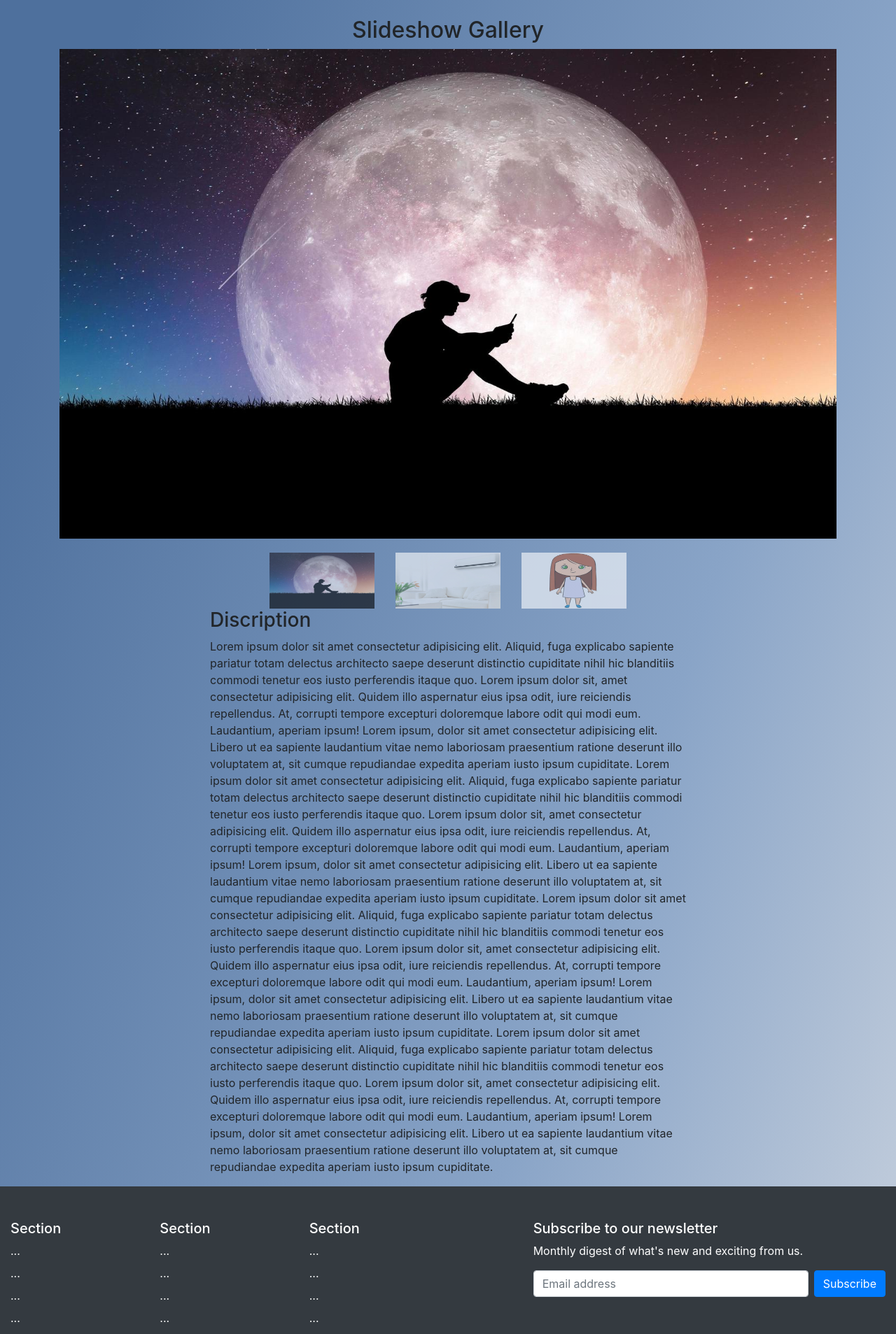
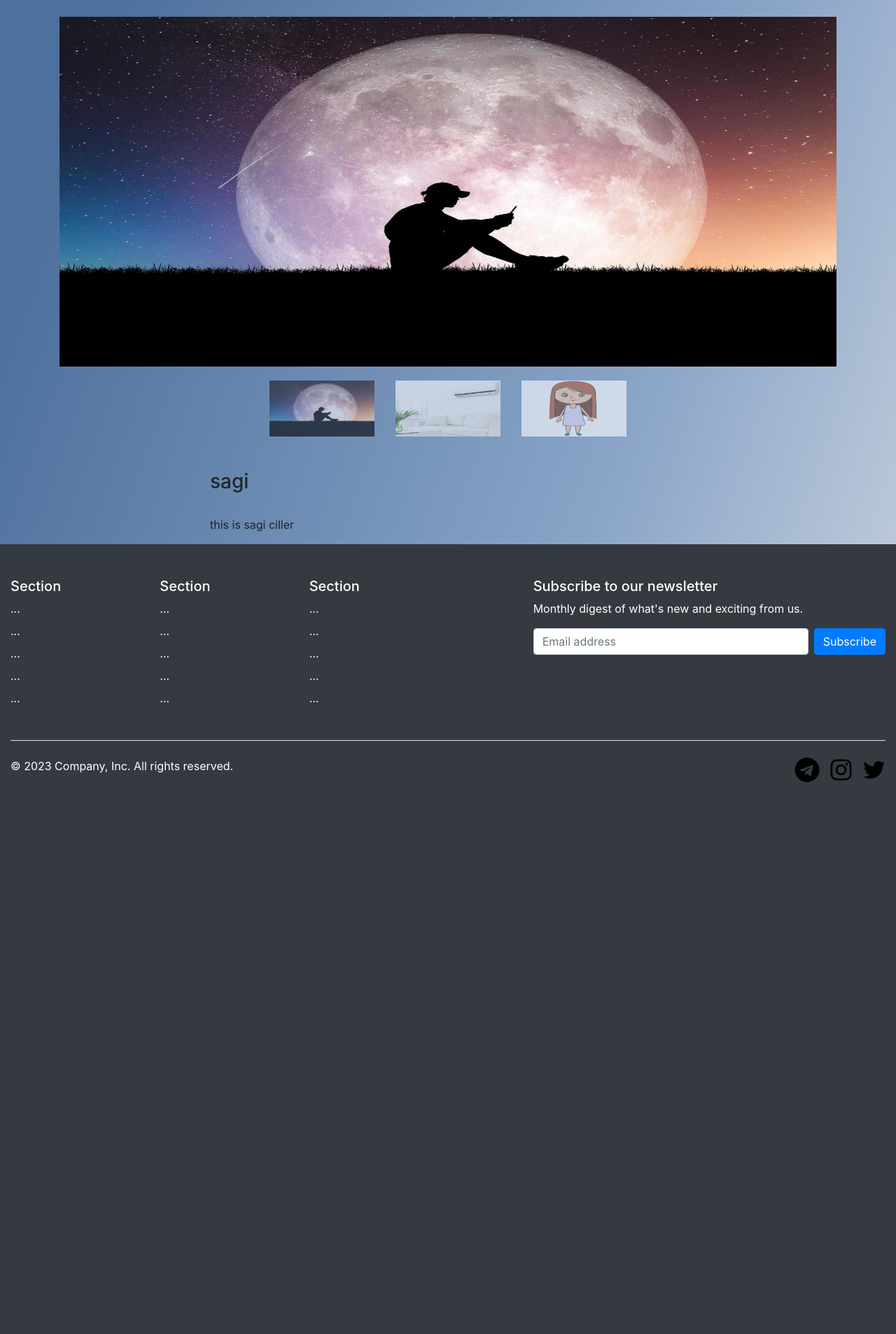
Before and after one commit to erf04/pro-mahoor, a Django app: page /product/1/ in a window 1280 px wide. Shown: the part 86-1993 px from the top of the page at 70% size. After the commit the page ends 1204 px from the top, so only its background shows below. Run offline with Django 4.2, Linux system fonts and the light colour scheme; data comes from the database, SQL or seed files in the repository; some libraries are stand-ins or nearby versions.

Commit message:
editting abit seeproduct

```diff
--- a/mahoortah/pages/templates/seeproduct.html
+++ b/mahoortah/pages/templates/seeproduct.html
@@ -18,11 +18,10 @@
   }
 
   img {
-    height: 700px;
+    height: 500px;
   }
 </style>
 <body>
-  <h2 style="text-align: center">Slideshow Gallery</h2>
 
   <div class="container">
     <div>
@@ -87,49 +86,12 @@
       </div>
     </div>
   </div>
-
+<br><br>
   <div class="center" id="discription" style="width: 100%">
-    <h3>Discription</h3>
+    <h3>{{thepro.title}}</h3>
+    <br>
     <p>
-      Lorem ipsum dolor sit amet consectetur adipisicing elit. Aliquid, fuga
-      explicabo sapiente pariatur totam delectus architecto saepe deserunt
-      distinctio cupiditate nihil hic blanditiis commodi tenetur eos iusto
-      perferendis itaque quo. Lorem ipsum dolor sit, amet consectetur
-      adipisicing elit. Quidem illo aspernatur eius ipsa odit, iure reiciendis
-      repellendus. At, corrupti tempore excepturi doloremque labore odit qui
-      modi eum. Laudantium, aperiam ipsum! Lorem ipsum, dolor sit amet
-      consectetur adipisicing elit. Libero ut ea sapiente laudantium vitae nemo
-      laboriosam praesentium ratione deserunt illo voluptatem at, sit cumque
-      repudiandae expedita aperiam iusto ipsum cupiditate. Lorem ipsum dolor sit
-      amet consectetur adipisicing elit. Aliquid, fuga explicabo sapiente
-      pariatur totam delectus architecto saepe deserunt distinctio cupiditate
-      nihil hic blanditiis commodi tenetur eos iusto perferendis itaque quo.
-      Lorem ipsum dolor sit, amet consectetur adipisicing elit. Quidem illo
-      aspernatur eius ipsa odit, iure reiciendis repellendus. At, corrupti
-      tempore excepturi doloremque labore odit qui modi eum. Laudantium, aperiam
-      ipsum! Lorem ipsum, dolor sit amet consectetur adipisicing elit. Libero ut
-      ea sapiente laudantium vitae nemo laboriosam praesentium ratione deserunt
-      illo voluptatem at, sit cumque repudiandae expedita aperiam iusto ipsum
-      cupiditate. Lorem ipsum dolor sit amet consectetur adipisicing elit.
-      Aliquid, fuga explicabo sapiente pariatur totam delectus architecto saepe
-      deserunt distinctio cupiditate nihil hic blanditiis commodi tenetur eos
-      iusto perferendis itaque quo. Lorem ipsum dolor sit, amet consectetur
-      adipisicing elit. Quidem illo aspernatur eius ipsa odit, iure reiciendis
-      repellendus. At, corrupti tempore excepturi doloremque labore odit qui
-      modi eum. Laudantium, aperiam ipsum! Lorem ipsum, dolor sit amet
-      consectetur adipisicing elit. Libero ut ea sapiente laudantium vitae nemo
-      laboriosam praesentium ratione deserunt illo voluptatem at, sit cumque
-      repudiandae expedita aperiam iusto ipsum cupiditate. Lorem ipsum dolor sit
-      amet consectetur adipisicing elit. Aliquid, fuga explicabo sapiente
-      pariatur totam delectus architecto saepe deserunt distinctio cupiditate
-      nihil hic blanditiis commodi tenetur eos iusto perferendis itaque quo.
-      Lorem ipsum dolor sit, amet consectetur adipisicing elit. Quidem illo
-      aspernatur eius ipsa odit, iure reiciendis repellendus. At, corrupti
-      tempore excepturi doloremque labore odit qui modi eum. Laudantium, aperiam
-      ipsum! Lorem ipsum, dolor sit amet consectetur adipisicing elit. Libero ut
-      ea sapiente laudantium vitae nemo laboriosam praesentium ratione deserunt
-      illo voluptatem at, sit cumque repudiandae expedita aperiam iusto ipsum
-      cupiditate.
+      {{thepro.text}}
     </p>
   </div>
 
```
